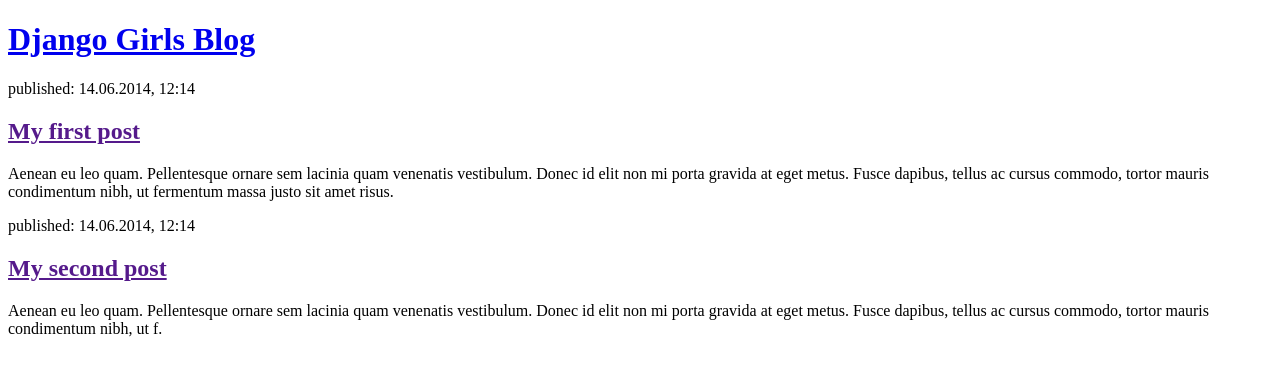
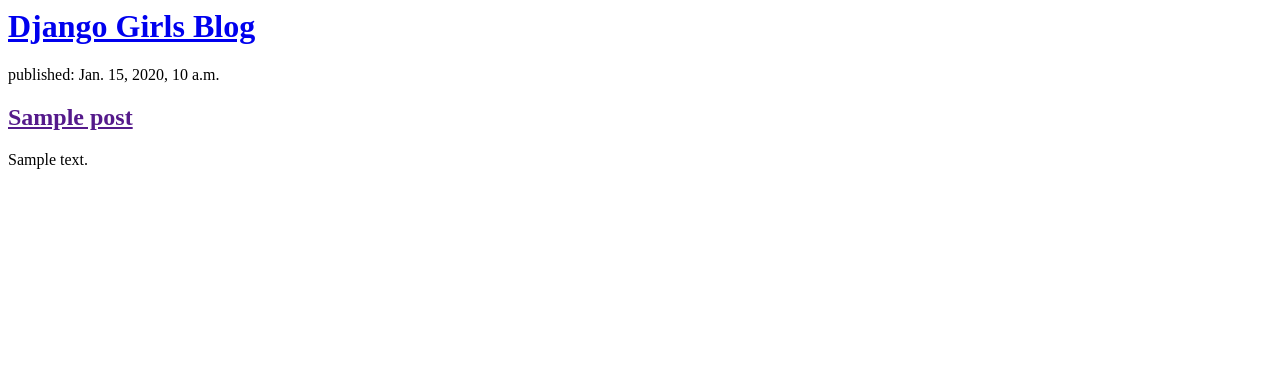
Before and after one commit to kartikey1751/my-first-blog, a Django app: template blog/templates/blog/post_list.html in a window 1280 px wide. Shown: the top 376 px of the page. Run offline with Django 3.2, Linux system fonts and the light colour scheme; the template is opened without the code that fills it: most values are stand-ins (such as "Sample title", 1, 10 or a date in 2020).

Commit message:
Modified templates to display posts from database.

```diff
--- a/blog/templates/blog/post_list.html
+++ b/blog/templates/blog/post_list.html
@@ -1,23 +1,11 @@
-<!DOCTYPE html>
-<html>
-    <head>
-        <title>Kartikey's Blog </title>
-    </head>
-    <body>
-        <header>
-            <h1><a href="/">Django Girls Blog</a></h1>
-        </header>
+<header>
+    <h1><a href="/">Django Girls Blog</a></h1>
+</header>
 
-        <article>
-            <time>published: 14.06.2014, 12:14</time>
-            <h2><a href="">My first post</a></h2>
-            <p>Aenean eu leo quam. Pellentesque ornare sem lacinia quam venenatis vestibulum. Donec id elit non mi porta gravida at eget metus. Fusce dapibus, tellus ac cursus commodo, tortor mauris condimentum nibh, ut fermentum massa justo sit amet risus.</p>
-        </article>
-
-        <article>
-            <time>published: 14.06.2014, 12:14</time>
-            <h2><a href="">My second post</a></h2>
-            <p>Aenean eu leo quam. Pellentesque ornare sem lacinia quam venenatis vestibulum. Donec id elit non mi porta gravida at eget metus. Fusce dapibus, tellus ac cursus commodo, tortor mauris condimentum nibh, ut f.</p>
-        </article>
-    </body>
-</html>
+{% for post in posts %}
+    <article>
+        <time>published: {{ post.published_date }}</time>
+        <h2><a href="">{{ post.title }}</a></h2>
+        <p>{{ post.text|linebreaksbr }}</p>
+    </article>
+{% endfor %}
```
Also changed, not shown: blog/views.py (+5 -2 lines).
